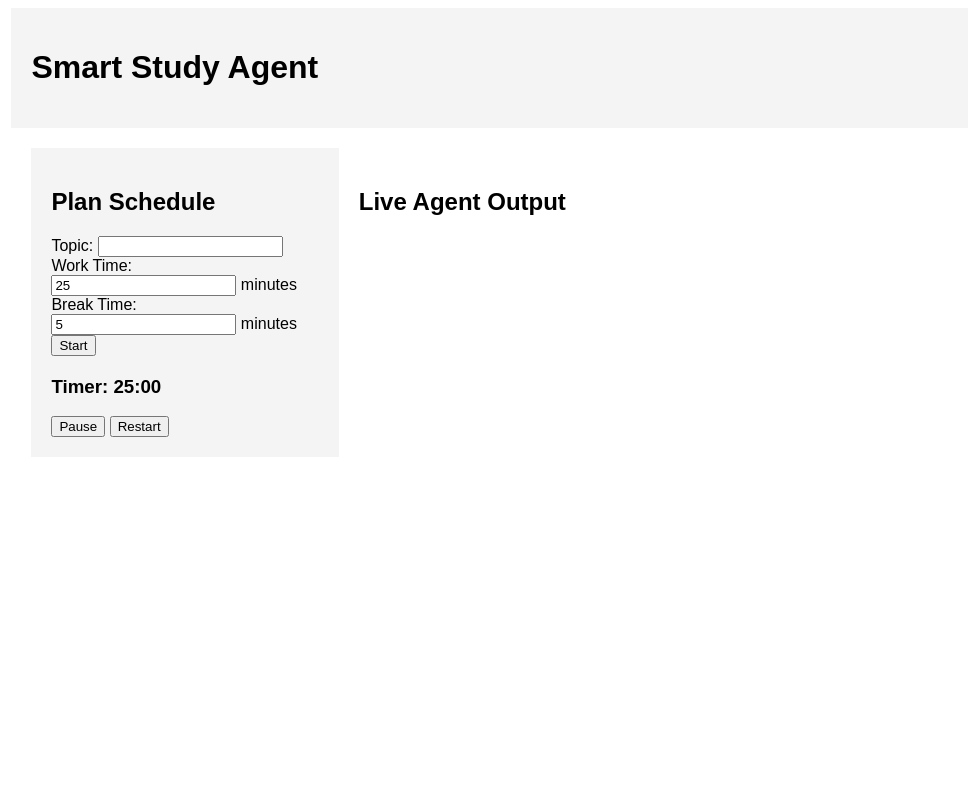
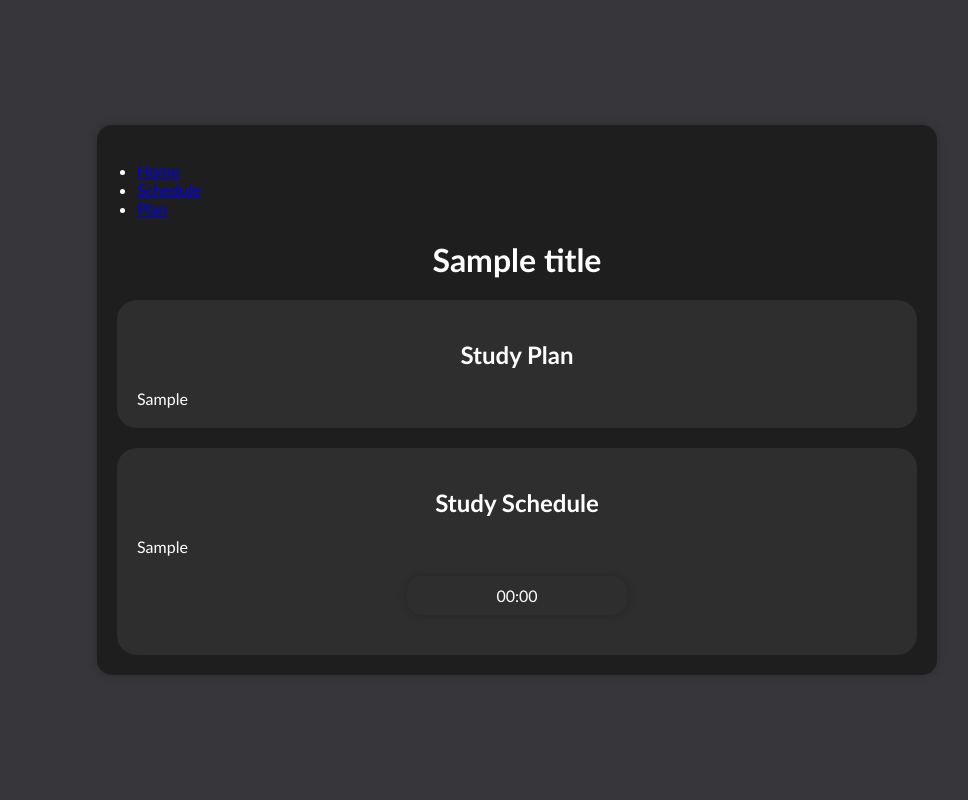
Before and after one commit to Alejandrovc0/smart_study_assistant, a Flask app: template backend/templates/index.html in a window 1280 px wide. Shown: the whole page, without its empty margins (123-1091 px from the left). Run offline with Flask 3, Linux system fonts and the light colour scheme; the template is opened without the code that fills it: most values are stand-ins (such as "Sample title", 1, 10 or a date in 2020); parts of the project's set-up code (start-up, migrations or seed data) failed here and were passed over.

Commit message:
Update index.html structure and styles for study plan and timer components

```diff
--- a/backend/templates/index.html
+++ b/backend/templates/index.html
@@ -3,56 +3,88 @@
 <head>
     <meta charset="UTF-8">
     <meta name="viewport" content="width=device-width, initial-scale=1.0">
-    <title>Smart Study Agent</title>
+    <title>Smart Study Assistant</title>
     <style>
-        body { font-family: Arial, sans-serif; }
-        .container { width: 80%; margin: auto; }
-        .header, .content, .footer { padding: 20px; }
-        .header { background: #f4f4f4; }
-        .content { display: flex; }
-        .sidebar, .main { padding: 20px; }
-        .sidebar { width: 30%; background: #f4f4f4; }
-        .main { width: 70%; }
-        .timer { margin-top: 20px; }
+    body {
+        font-family: "Gill Sans", sans-serif;
+        background-color: #36363b;
+        color: #ffffff;
+        display: flex;
+        justify-content: center;
+        align-items: center;
+        height: 100vh;
+        margin: 0;
+        padding: 0;
+    }
+
+    .container {
+        background-color: #1e1e1e;
+        padding: 20px;
+        border-radius: 15px;
+        box-shadow: 0 0 10px rgba(0, 0, 0, 0.2);
+        max-width: 800px;
+        width: 100%;
+    }
+
+    h1, h2 {
+        text-align: center;
+        color: #ffffff;
+    }
+
+    ul, ol {
+        padding-left: 20px;
+        color: #ffffff;
+    }
+
+    .study-plan, .study-schedule {
+        margin-top: 20px;
+        background-color: #2e2e2e;
+        padding: 20px;
+        border-radius: 20px;
+        color: #ffffff;
+    }
+
+    .clock {
+        font-family: "Gill Sans", sans-serif;
+        color: #ffffff;
+        background-color: #2e2e2e;
+        padding: 10px;
+        border-radius: 15px;
+        box-shadow: 0 0 10px rgba(0, 0, 0, 0.2);
+        text-align: center;
+        width: 200px; /* Adjust as needed */
+        margin: 20px auto; /* Center the clock */
+    }
+</style>
     </style>
 </head>
 <body>
     <div class="container">
-        <div class="header">
-            <h1>Smart Study Agent</h1>
-        </div>
-        <div class="content">
-            <div class="sidebar">
-                <h2>Plan Schedule</h2>
-                <div>
-                    <label for="topic">Topic:</label>
-                    <input type="text" id="topic" name="topic">
+        <nav class="navbar">
+            <ul class="nav-links">
+                <li><a href="/">Home</a></li>
+                <li><a href="/schedule">Schedule</a></li>
+                <li><a href="/plan">Plan</a></li>
+            </ul>
+        </nav>
+        <header class="header">
+            <h1>{{title}}</h1>
+        </header>
+        <main>
+            <section class="study-plan">
+                <h2>Study Plan</h2>
+                <div class="content">
+                    {{study_plan}}
                 </div>
-                <div>
-                    <label for="work-time">Work Time:</label>
-                    <input type="number" id="work-time" name="work-time" value="25"> minutes
+            </section>
+            <section class="study-schedule">
+                <h2>Study Schedule</h2>
+                <div class="content">
+                    {{study_schedule}}
                 </div>
-                <div>
-                    <label for="break-time">Break Time:</label>
-                    <input type="number" id="break-time" name="break-time" value="5"> minutes
-                </div>
-                <button id="start-btn">Start</button>
-                <div class="timer">
-                    <h3>Timer: <span id="timer">25:00</span></h3>
-                    <button id="pause-btn">Pause</button>
-                    <button id="restart-btn">Restart</button>
-                </div>
-            </div>
-            <div class="main">
-                <h2>Live Agent Output</h2>
-                <div id="live-output">
-                    <!-- Live output from the agent will be injected here -->
-                </div>
-            </div>
-        </div>
+            <div class="clock" id="clock">00:00</div>
+            </section>
+        </main>
     </div>
-    <script>
-        // JavaScript for timer functionality can be added here
-    </script>
 </body>
 </html>
--- /dev/null
+++ b/backend/templates/study_plan.html
@@ -0,0 +1,5 @@
+<div class="study-material">
+    <h3>{{title}}</h3>
+    <p><a href="{{url}}">{{url}}</a></p>
+    <p>{{description}}</p>
+</div>
--- /dev/null
+++ b/backend/templates/study_schedule.html
@@ -0,0 +1,6 @@
+<div class="study-session">
+    <h3>Session {{session}}</h3>
+    <p>Task: {{task}}</p>
+    <p>Duration: {{duration}} minutes</p>
+    <p>Break: {{break}} minutes</p>
+</div>
```
